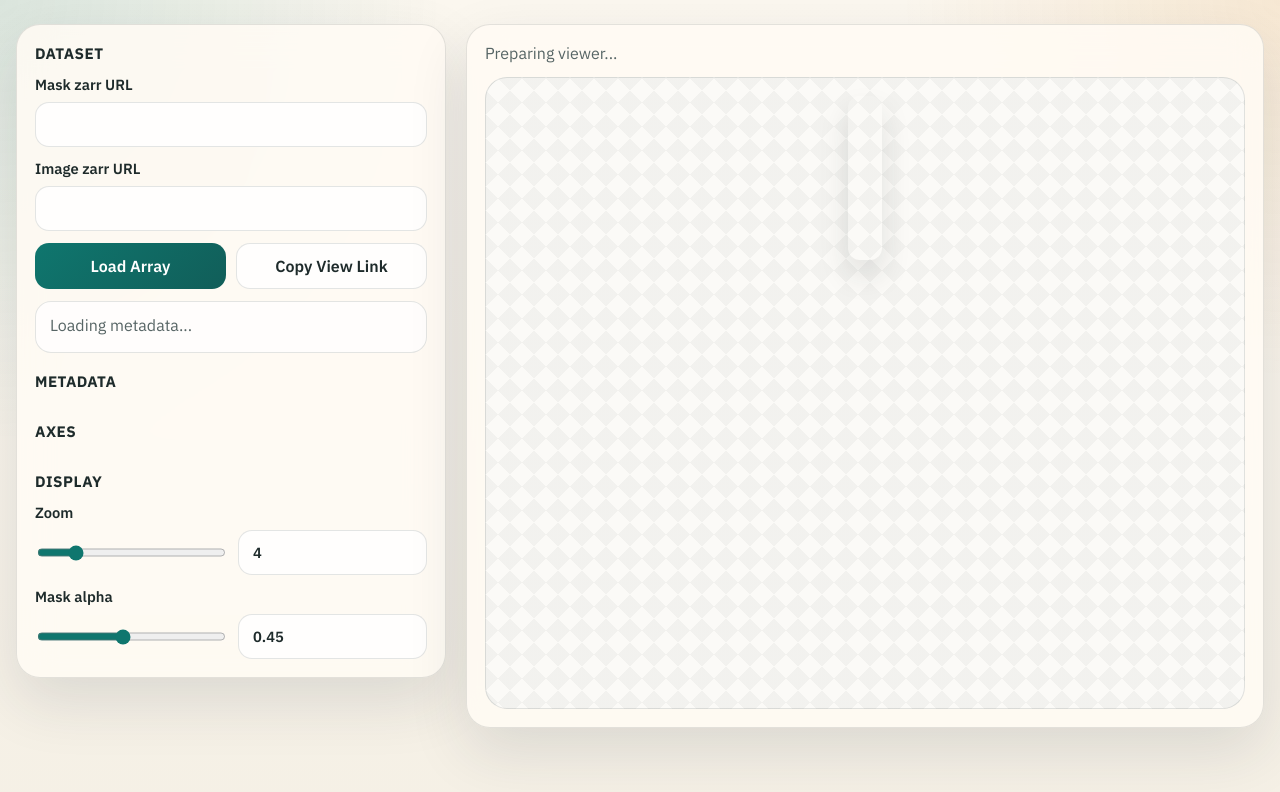
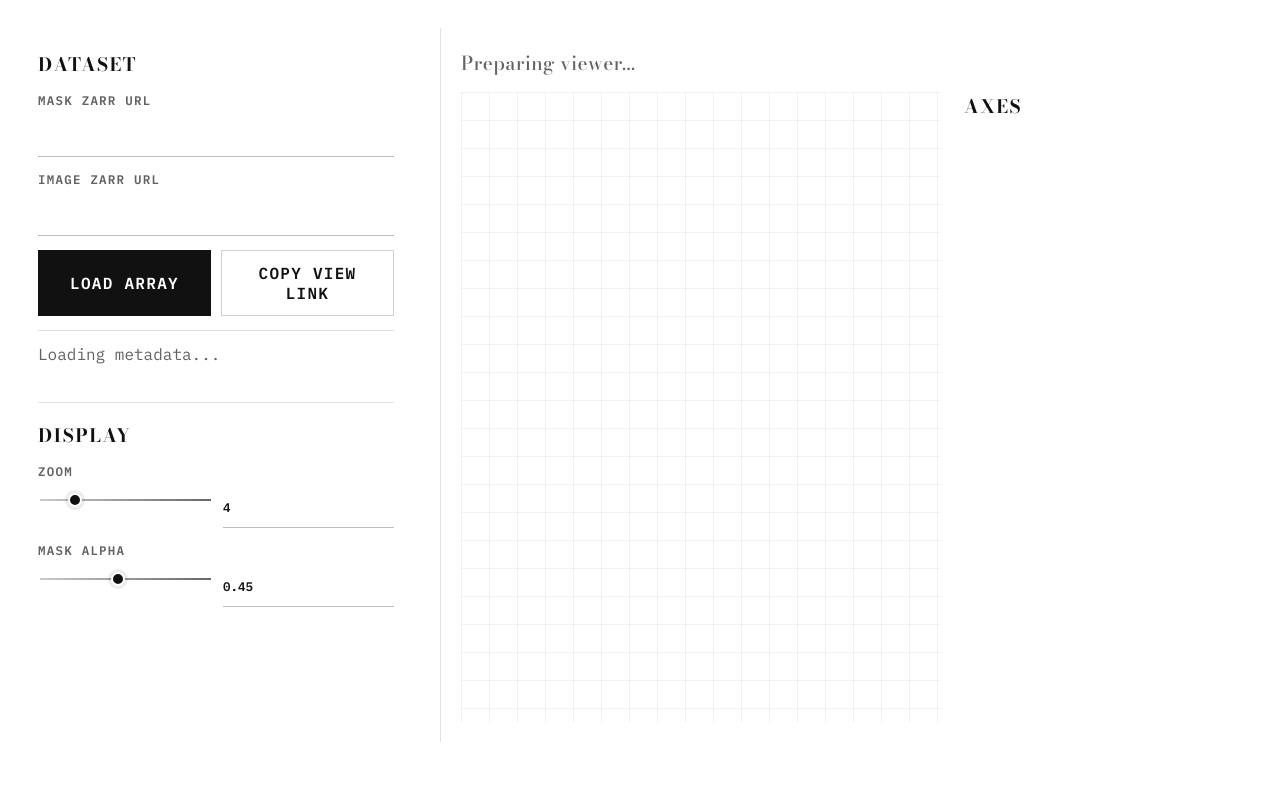
Before and after one commit to georgeoshardo/georgeoshardo.github.io, a Jekyll site: the page mask-viewer/index.html, which Jekyll copies as it is, in a window 1280 px wide and 900 px high. Shown: the top 792 px of the window. Built offline with Jekyll 4.4.1, drawn with Linux system fonts in a browser that asks for light colours.

Commit message:
Small changes

```diff
--- a/assets/js/zarr-mask-viewer.js
+++ b/assets/js/zarr-mask-viewer.js
@@ -16,7 +16,6 @@ const elements = {
   loadButton: document.getElementById("load-button"),
   copyLinkButton: document.getElementById("copy-link-button"),
   status: document.getElementById("status"),
-  metadata: document.getElementById("metadata"),
   controls: document.getElementById("controls"),
   zoomRange: document.getElementById("zoom-range"),
   zoomNumber: document.getElementById("zoom-number"),
@@ -122,7 +121,6 @@ async function loadDatasets(maskSourceInput, imageSourceInput) {
   elements.maskSourceInput.value = maskSource;
   elements.imageSourceInput.value = imageSource;
   elements.controls.innerHTML = "";
-  elements.metadata.innerHTML = "";
   elements.viewSummary.textContent = "Loading array metadata...";
 
   state.maskCache.clear();
@@ -333,6 +331,10 @@ function initialiseViewSelection(maskAxisInfo, params) {
 }
 
 function renderMetadata() {
+  if (!elements.metadata) {
+    return;
+  }
+
   const chips = [
     `mask ${state.maskAxisInfo.map((axis) => axis.length).join(" x ")}`,
     `image ${state.imageAxisInfo.map((axis) => axis.length).join(" x ")}`,
--- a/mask-viewer/index.html
+++ b/mask-viewer/index.html
@@ -7,22 +7,26 @@
     <link rel="preconnect" href="https://fonts.googleapis.com" />
     <link rel="preconnect" href="https://fonts.gstatic.com" crossorigin />
     <link
-      href="https://fonts.googleapis.com/css2?family=IBM+Plex+Mono:wght@400;500&family=IBM+Plex+Sans:wght@400;500;600;700&display=swap"
+      href="https://fonts.googleapis.com/css2?family=Bodoni+Moda:opsz,wght@6..96,500;6..96,700&family=IBM+Plex+Mono:wght@400;500;600&display=swap"
       rel="stylesheet"
     />
     <style>
       :root {
-        --bg: #f4efe4;
-        --panel: rgba(255, 251, 244, 0.88);
-        --panel-strong: rgba(255, 248, 238, 0.96);
-        --ink: #1e2b2b;
-        --muted: #576565;
-        --line: rgba(30, 43, 43, 0.12);
-        --accent: #0f766e;
-        --accent-strong: #115e59;
-        --accent-soft: rgba(15, 118, 110, 0.1);
-        --warn: #9a3412;
-        --shadow: 0 24px 60px rgba(31, 41, 55, 0.12);
+        --bg: #ffffff;
+        --paper: #ffffff;
+        --paper-strong: #ffffff;
+        --paper-shadow: #d9d9d9;
+        --ink: #111111;
+        --ink-soft: rgba(17, 17, 17, 0.66);
+        --viewer-bg: #ffffff;
+        --viewer-surface: #ffffff;
+        --viewer-line: rgba(17, 17, 17, 0.14);
+        --line: rgba(17, 17, 17, 0.14);
+        --accent: #111111;
+        --accent-soft: rgba(17, 17, 17, 0.08);
+        --metal: #111111;
+        --warn: #8a1f1f;
+        --shadow: none;
       }
 
       * {
@@ -30,104 +34,134 @@
       }
 
       body {
+        position: relative;
         margin: 0;
         min-height: 100vh;
-        font-family: "IBM Plex Sans", sans-serif;
         color: var(--ink);
-        background:
-          radial-gradient(circle at top left, rgba(15, 118, 110, 0.14), transparent 28%),
-          radial-gradient(circle at top right, rgba(217, 119, 6, 0.12), transparent 24%),
-          linear-gradient(180deg, #fbf7ef 0%, var(--bg) 100%);
+        background: var(--bg);
+        font-family: "IBM Plex Mono", monospace;
+      }
+
+      body::before {
+        content: none;
       }
 
       a {
-        color: var(--accent-strong);
+        color: var(--accent);
       }
 
       .shell {
+        position: relative;
         width: min(1400px, calc(100vw - 32px));
-        margin: 24px auto 40px;
+        margin: 0 auto;
+        padding: 28px 0 40px;
       }
 
       .layout {
         display: grid;
-        grid-template-columns: minmax(320px, 430px) minmax(0, 1fr);
-        gap: 20px;
+        grid-template-columns: minmax(320px, 400px) minmax(0, 1fr);
+        gap: 24px;
         align-items: start;
       }
 
       .panel {
-        border: 1px solid var(--line);
-        border-radius: 24px;
-        background: var(--panel);
-        backdrop-filter: blur(18px);
-        box-shadow: var(--shadow);
+        position: relative;
       }
 
       .sidebar {
-        padding: 18px;
+        padding: 22px;
         display: grid;
-        gap: 18px;
+        gap: 20px;
         position: sticky;
-        top: 18px;
+        top: 20px;
+        background: transparent;
       }
 
       .section {
         display: grid;
-        gap: 12px;
+        gap: 14px;
+      }
+
+      .section + .section {
+        padding-top: 18px;
+        border-top: 1px solid rgba(31, 23, 19, 0.12);
       }
 
       .section h2 {
         margin: 0;
-        font-size: 0.95rem;
-        letter-spacing: 0.03em;
+        font-family: "Bodoni Moda", serif;
+        font-size: 1.15rem;
+        font-weight: 700;
+        letter-spacing: 0.08em;
         text-transform: uppercase;
+        color: var(--ink);
       }
 
       .section p {
         margin: 0;
-        color: var(--muted);
+        color: var(--ink-soft);
         line-height: 1.55;
       }
 
       label {
         display: grid;
         gap: 8px;
-        font-size: 0.92rem;
+        font-size: 0.78rem;
         font-weight: 600;
+        letter-spacing: 0.1em;
+        text-transform: uppercase;
+        color: var(--ink-soft);
       }
 
       input[type="text"],
       input[type="number"] {
         width: 100%;
-        border: 1px solid var(--line);
-        border-radius: 14px;
-        padding: 12px 14px;
+        border: 0;
+        border-bottom: 1px solid rgba(31, 23, 19, 0.28);
+        border-radius: 0;
+        padding: 12px 0;
         font: inherit;
         color: var(--ink);
-        background: rgba(255, 255, 255, 0.82);
+        background: transparent;
+        box-shadow: none;
       }
 
       input[type="range"] {
+        -webkit-appearance: none;
+        appearance: none;
         width: 100%;
-        accent-color: var(--accent);
+        height: 22px;
+        background: transparent;
       }
 
       button {
-        border: 0;
-        border-radius: 14px;
+        border: 1px solid rgba(31, 23, 19, 0.18);
+        border-radius: 0;
         padding: 12px 16px;
         font: inherit;
         font-weight: 600;
-        color: white;
-        background: linear-gradient(135deg, var(--accent) 0%, var(--accent-strong) 100%);
+        letter-spacing: 0.08em;
+        text-transform: uppercase;
+        color: var(--paper-strong);
+        background: #111111;
+        box-shadow: none;
         cursor: pointer;
+        transition:
+          transform 180ms ease,
+          border-color 180ms ease,
+          box-shadow 180ms ease;
       }
 
       button.secondary {
         color: var(--ink);
-        background: rgba(255, 255, 255, 0.82);
-        border: 1px solid var(--line);
+        background: transparent;
+        border: 1px solid rgba(31, 23, 19, 0.2);
+      }
+
+      button:hover {
+        transform: translateY(-1px);
+        border-color: rgba(17, 17, 17, 0.55);
+        box-shadow: none;
       }
 
       button:disabled {
@@ -146,19 +180,20 @@
       }
 
       .status {
-        padding: 12px 14px;
-        border-radius: 16px;
-        background: rgba(255, 255, 255, 0.72);
-        border: 1px solid var(--line);
-        color: var(--muted);
+        padding: 12px 0 0;
+        border-radius: 0;
+        background: transparent;
+        border: 0;
+        border-top: 1px solid rgba(31, 23, 19, 0.14);
+        color: var(--ink-soft);
         min-height: 52px;
         line-height: 1.45;
+        box-shadow: none;
       }
 
       .status.error {
         color: var(--warn);
-        border-color: rgba(154, 52, 18, 0.25);
-        background: rgba(254, 242, 242, 0.95);
+        border-color: rgba(161, 63, 39, 0.24);
       }
 
       .chips {
@@ -169,11 +204,12 @@
 
       .chip {
         padding: 8px 10px;
-        border-radius: 999px;
-        background: rgba(255, 255, 255, 0.9);
-        border: 1px solid var(--line);
-        color: var(--muted);
-        font-size: 0.84rem;
+        border-radius: 0;
+        background: transparent;
+        border: 1px solid rgba(31, 23, 19, 0.12);
+        color: var(--ink-soft);
+        font-size: 0.76rem;
+        letter-spacing: 0.05em;
       }
 
       .control-list {
@@ -184,10 +220,12 @@
       .control-card {
         display: grid;
         gap: 10px;
-        padding: 14px;
-        border-radius: 18px;
-        background: rgba(255, 255, 255, 0.76);
-        border: 1px solid var(--line);
+        padding: 10px 0 0;
+        border-radius: 0;
+        background: transparent;
+        border: 0;
+        border-top: 1px solid rgba(31, 23, 19, 0.12);
+        box-shadow: none;
       }
 
       .control-head {
@@ -198,19 +236,36 @@
       }
 
       .control-head strong {
-        font-size: 1rem;
+        font-family: "Bodoni Moda", serif;
+        font-size: 1.08rem;
+        font-weight: 700;
       }
 
       .control-head span,
       .control-meta {
-        color: var(--muted);
-        font-size: 0.88rem;
+        color: var(--ink-soft);
+        font-size: 0.82rem;
       }
 
       .viewer {
         display: grid;
         gap: 14px;
-        padding: 18px;
+        padding: 20px;
+        background: transparent;
+        border-left: 1px solid rgba(17, 17, 17, 0.12);
+      }
+
+      .viewer-main {
+        display: grid;
+        grid-template-columns: minmax(0, 1fr) 280px;
+        gap: 24px;
+        align-items: start;
+      }
+
+      .axes-panel {
+        display: grid;
+        gap: 14px;
+        align-content: start;
       }
 
       .viewer-top {
@@ -223,21 +278,26 @@
 
       .viewer-top p {
         margin: 0;
-        color: var(--muted);
+        color: var(--ink-soft);
+      }
+
+      #view-summary {
+        font-family: "Bodoni Moda", serif;
+        font-size: clamp(1rem, 1.5vw, 1.25rem);
+        letter-spacing: 0.02em;
       }
 
       .viewer-stage {
-        border-radius: 22px;
-        border: 1px solid var(--line);
+        border-radius: 0;
+        border: 0;
         background:
-          linear-gradient(45deg, rgba(30, 43, 43, 0.04) 25%, transparent 25%) 0 0 / 24px 24px,
-          linear-gradient(-45deg, rgba(30, 43, 43, 0.04) 25%, transparent 25%) 0 0 / 24px 24px,
-          linear-gradient(45deg, transparent 75%, rgba(30, 43, 43, 0.04) 75%) 0 0 / 24px 24px,
-          linear-gradient(-45deg, transparent 75%, rgba(30, 43, 43, 0.04) 75%) 0 0 / 24px 24px,
-          #fbfaf7;
+          linear-gradient(rgba(17, 17, 17, 0.06) 1px, transparent 1px) 0 0 / 100% 28px,
+          linear-gradient(90deg, rgba(17, 17, 17, 0.06) 1px, transparent 1px) 0 0 / 28px 100%,
+          #ffffff;
         min-height: 70vh;
         overflow: auto;
         padding: 18px;
+        box-shadow: none;
       }
 
       .canvas-wrap {
@@ -253,16 +313,48 @@
         image-rendering: pixelated;
         image-rendering: crisp-edges;
         background: transparent;
-        border-radius: 12px;
-        box-shadow: 0 16px 30px rgba(30, 43, 43, 0.12);
+        border-radius: 0;
+        border: 0;
+        box-shadow: none;
       }
 
       .hover {
         margin: 0;
         font-family: "IBM Plex Mono", monospace;
         font-size: 0.9rem;
-        color: var(--muted);
+        color: var(--ink-soft);
         min-height: 1.2em;
+      }
+
+      input[type="range"]::-webkit-slider-runnable-track {
+        height: 2px;
+        background: linear-gradient(90deg, rgba(17, 17, 17, 0.22), rgba(17, 17, 17, 0.64));
+      }
+
+      input[type="range"]::-moz-range-track {
+        height: 2px;
+        background: linear-gradient(90deg, rgba(17, 17, 17, 0.22), rgba(17, 17, 17, 0.64));
+      }
+
+      input[type="range"]::-webkit-slider-thumb {
+        -webkit-appearance: none;
+        appearance: none;
+        width: 14px;
+        height: 14px;
+        margin-top: -6px;
+        border-radius: 50%;
+        border: 2px solid #ffffff;
+        background: var(--accent);
+        box-shadow: 0 0 0 3px rgba(17, 17, 17, 0.08);
+      }
+
+      input[type="range"]::-moz-range-thumb {
+        width: 14px;
+        height: 14px;
+        border-radius: 50%;
+        border: 2px solid #ffffff;
+        background: var(--accent);
+        box-shadow: 0 0 0 3px rgba(17, 17, 17, 0.08);
       }
 
       @media (max-width: 1080px) {
@@ -273,12 +365,21 @@
         .sidebar {
           position: static;
         }
+
+        .viewer {
+          border-left: 0;
+          border-top: 1px solid rgba(17, 17, 17, 0.12);
+        }
+
+        .viewer-main {
+          grid-template-columns: 1fr;
+        }
       }
 
       @media (max-width: 640px) {
         .shell {
           width: min(100vw - 18px, 1400px);
-          margin-top: 12px;
+          padding-top: 14px;
         }
 
         .viewer,
@@ -315,16 +416,6 @@
           </section>
 
           <section class="section">
-            <h2>Metadata</h2>
-            <div id="metadata" class="chips"></div>
-          </section>
-
-          <section class="section">
-            <h2>Axes</h2>
-            <div id="controls" class="control-list"></div>
-          </section>
-
-          <section class="section">
             <h2>Display</h2>
             <label for="zoom-range">
               Zoom
@@ -350,10 +441,18 @@
             </div>
             <p class="hover" id="hover-readout"></p>
           </div>
-          <div class="viewer-stage" id="viewer-stage">
-            <div class="canvas-wrap">
-              <canvas id="mask-canvas" width="34" height="164" aria-label="Mask viewer"></canvas>
+          <div class="viewer-main">
+            <div class="viewer-stage" id="viewer-stage">
+              <div class="canvas-wrap">
+                <canvas id="mask-canvas" width="34" height="164" aria-label="Mask viewer"></canvas>
+              </div>
             </div>
+            <aside class="axes-panel">
+              <section class="section">
+                <h2>Axes</h2>
+                <div id="controls" class="control-list"></div>
+              </section>
+            </aside>
           </div>
         </section>
       </section>
```
